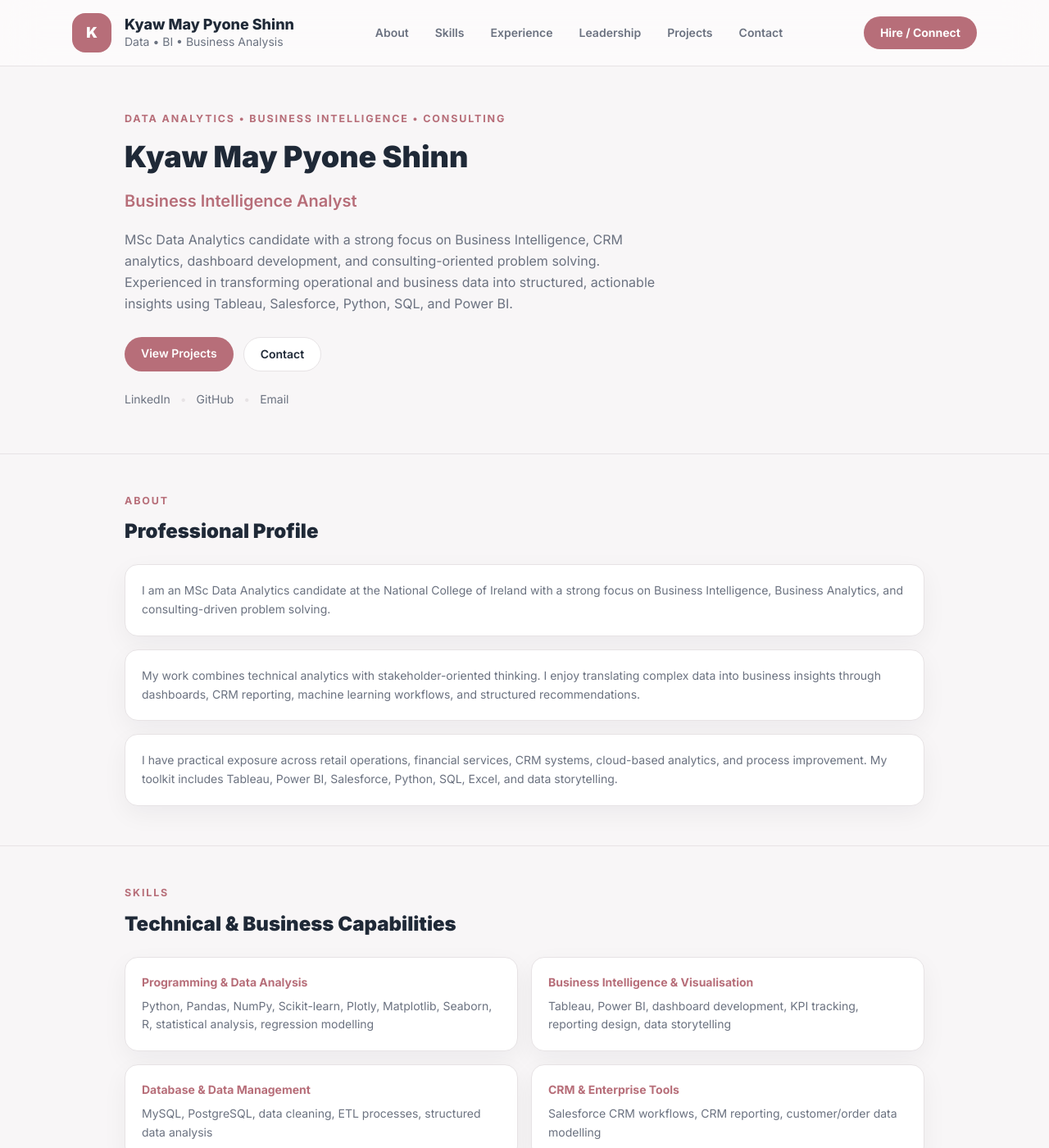
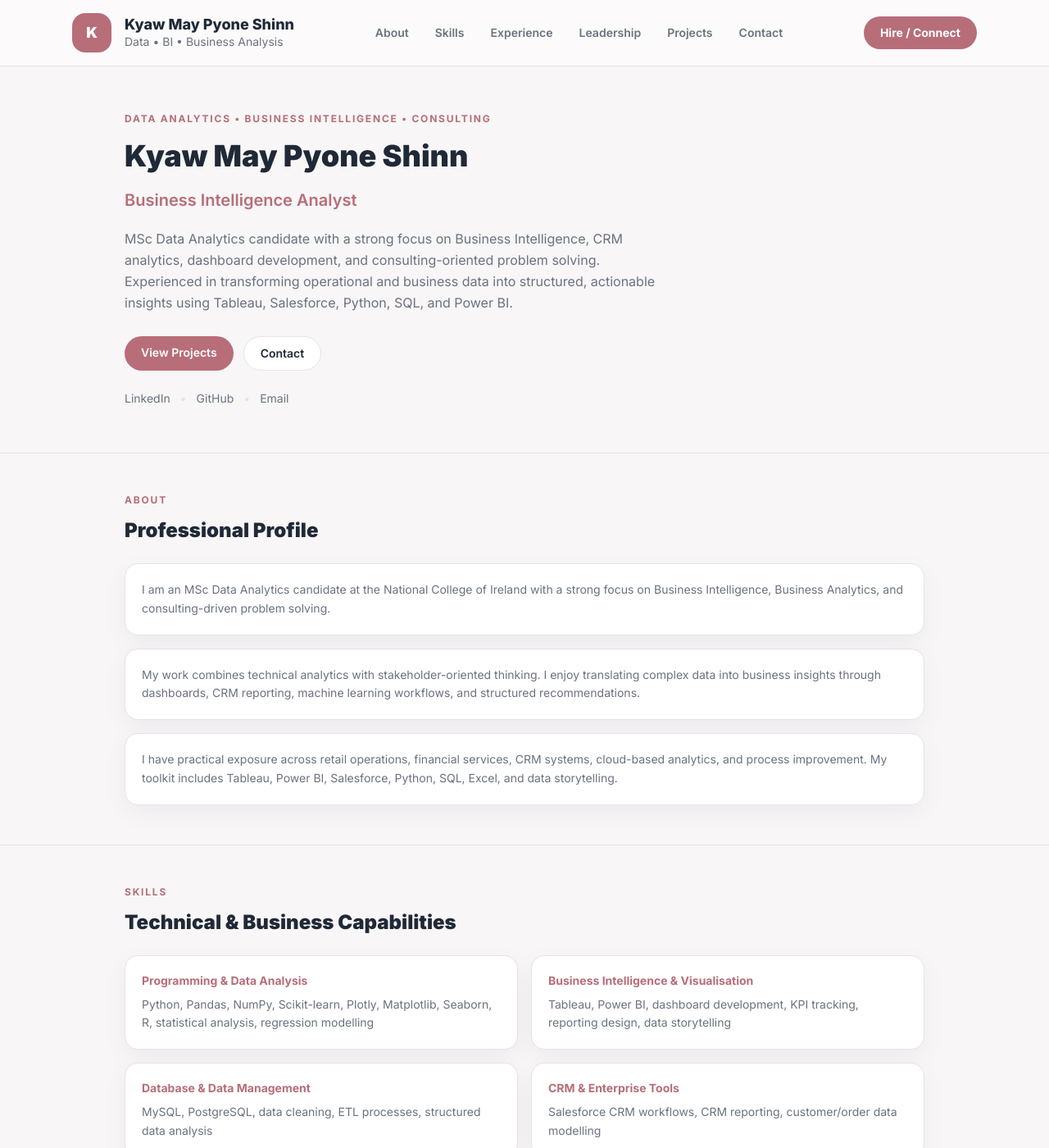
Before and after one commit to Kyaw-May-Pyone-Shinn/Kyaw-May-Pyone-Shinn.github.io, a Jekyll site: the page built from index.md, in a window 1280 px wide and 1400 px high. Shown: the whole window at 82% size. Built offline with Jekyll 4.4.1, drawn with Linux system fonts in a browser that asks for light colours; nearby versions of some CDN libraries.

Commit message:
Update head-custom.html

```diff
--- a/_includes/head-custom.html
+++ b/_includes/head-custom.html
@@ -67,7 +67,7 @@ body {
 
 .section-label {
   color: #b76e79;
-  font-size: .78rem;
+  font-size: .75rem;
   font-weight: 700;
   letter-spacing: .15em;
   text-transform: uppercase;
```
